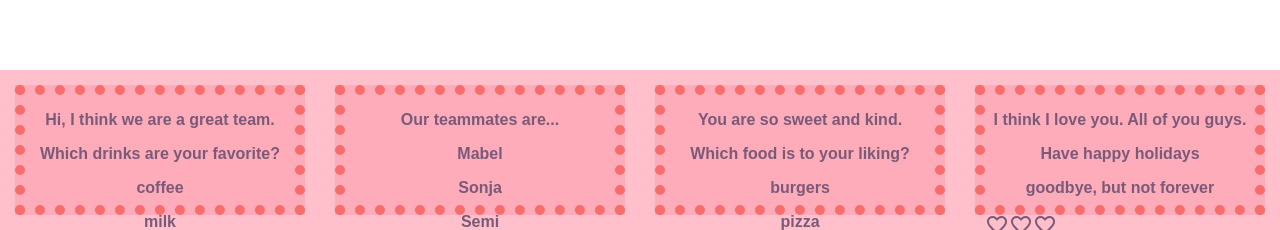
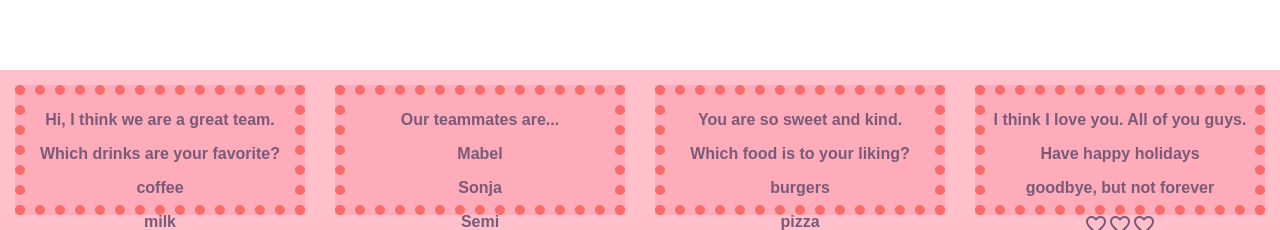
Before and after one commit to KaiErfle/in-class-collab, a plain HTML site: page index.html in a window 1280 px wide. Shown: the part 570-800 px from the top of the page. Drawn offline with Linux system fonts and the light colour scheme; a web font is replaced by a local one.

Commit message:
fixed footer

```diff
--- a/footer.css
+++ b/footer.css
@@ -5,7 +5,7 @@
     display: flex;
     width: 100%;
     height: 20%;
-    min-height: 150px;
+
     background-color: pink;
     justify-content: space-around;
     font-family: 'Muli', sans-serif;
@@ -23,6 +23,8 @@
     border: rgb(248, 108, 108) dotted 10px;
 }
 
+
 #heart_box{
     display: flex;
+    justify-content: center;
 }
```
